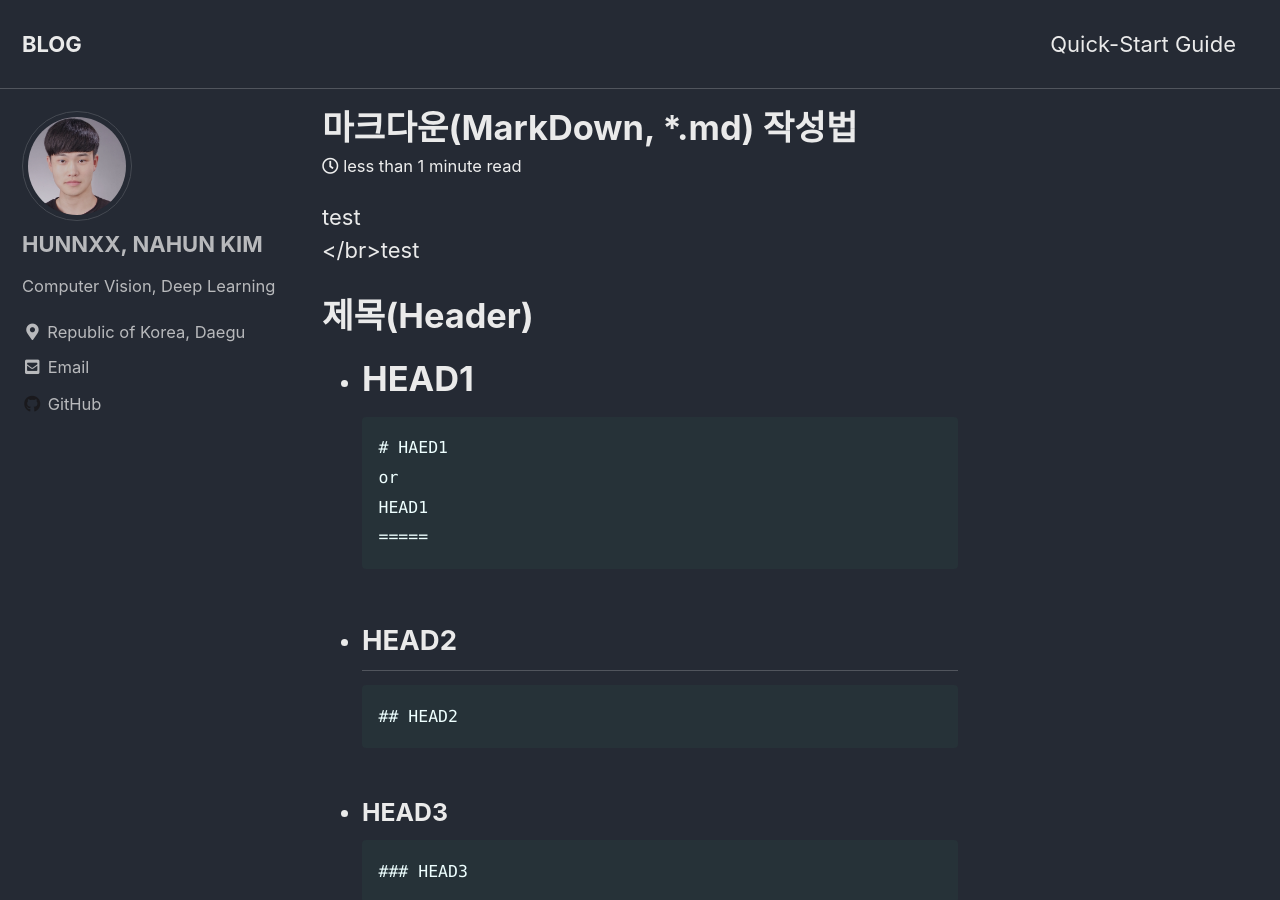
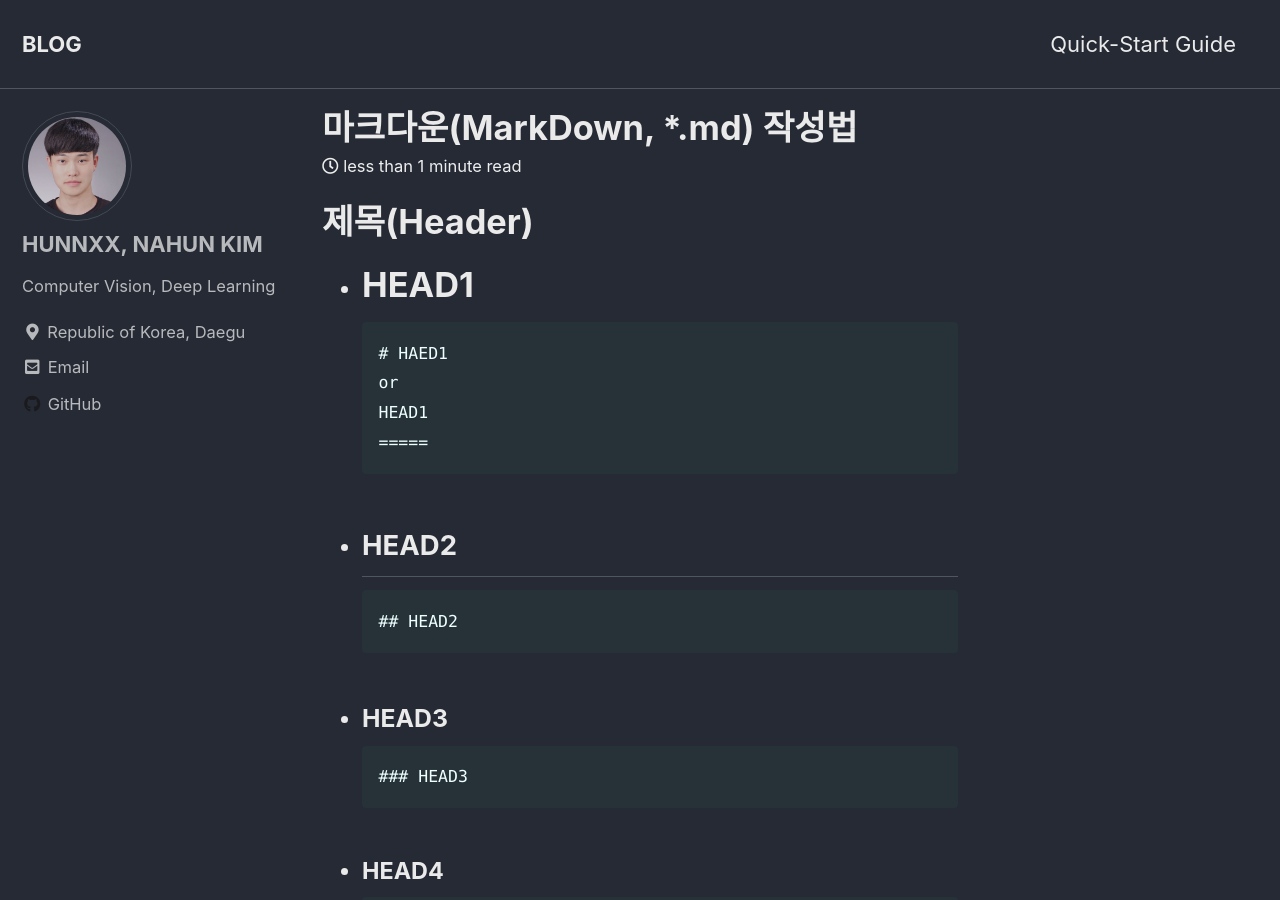
Before and after one commit to hunnxx/hunnxx.github.io, a Jekyll site: the page built from _posts/2020-08-01-practice.md, in a window 1280 px wide and 900 px high. Built offline with Jekyll 4.4.1, drawn with Linux system fonts in a browser that asks for light colours; cached includes are drawn as plain includes.

Commit message:
Update 2020-08-01-practice.md

````diff
--- a/_posts/2020-08-01-practice.md
+++ b/_posts/2020-08-01-practice.md
@@ -3,8 +3,6 @@ title: "마크다운(MarkDown, *.md) 작성법"
 date: 2020-08-01 22:15:00 -0400
 categories:
 ---
-
-test<br></br>test
 
 # 제목(Header)
 
@@ -70,8 +68,6 @@ HEAD1
 <u>HELLO</u>
 ```
 <br></br>
-
-
 # 목록(List)
 
 - 순서가 있는 리스트
````
